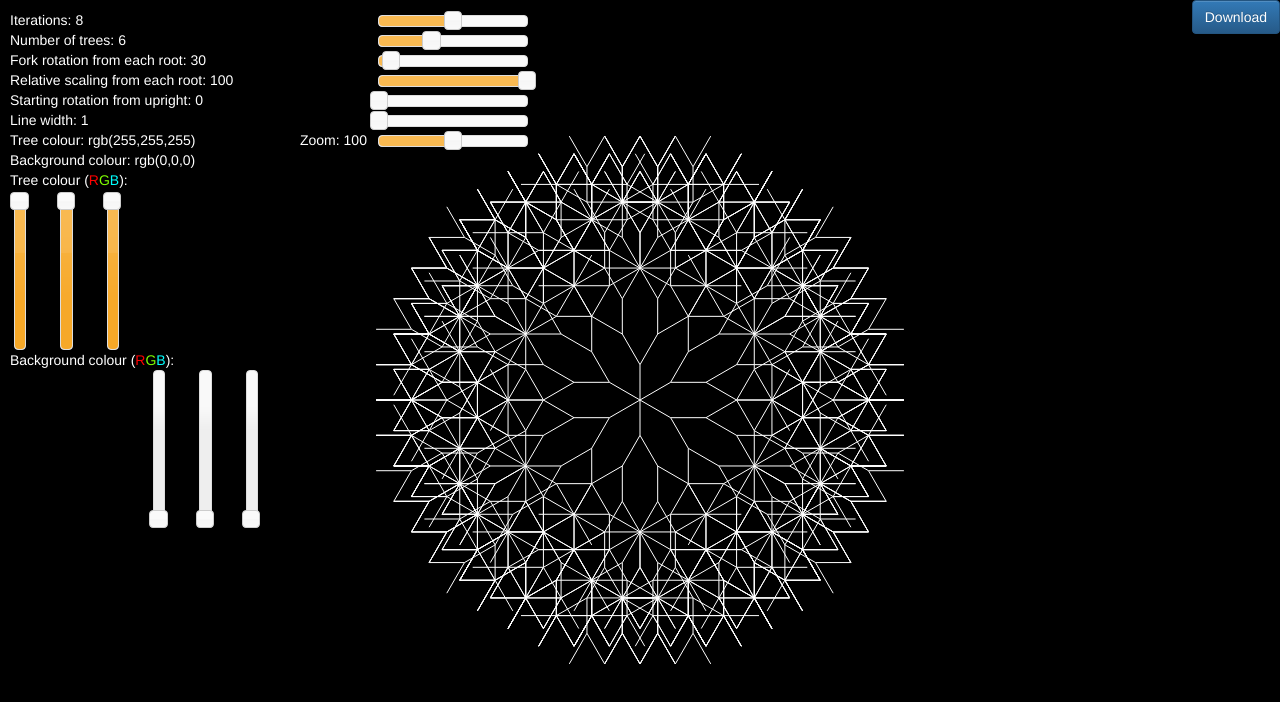
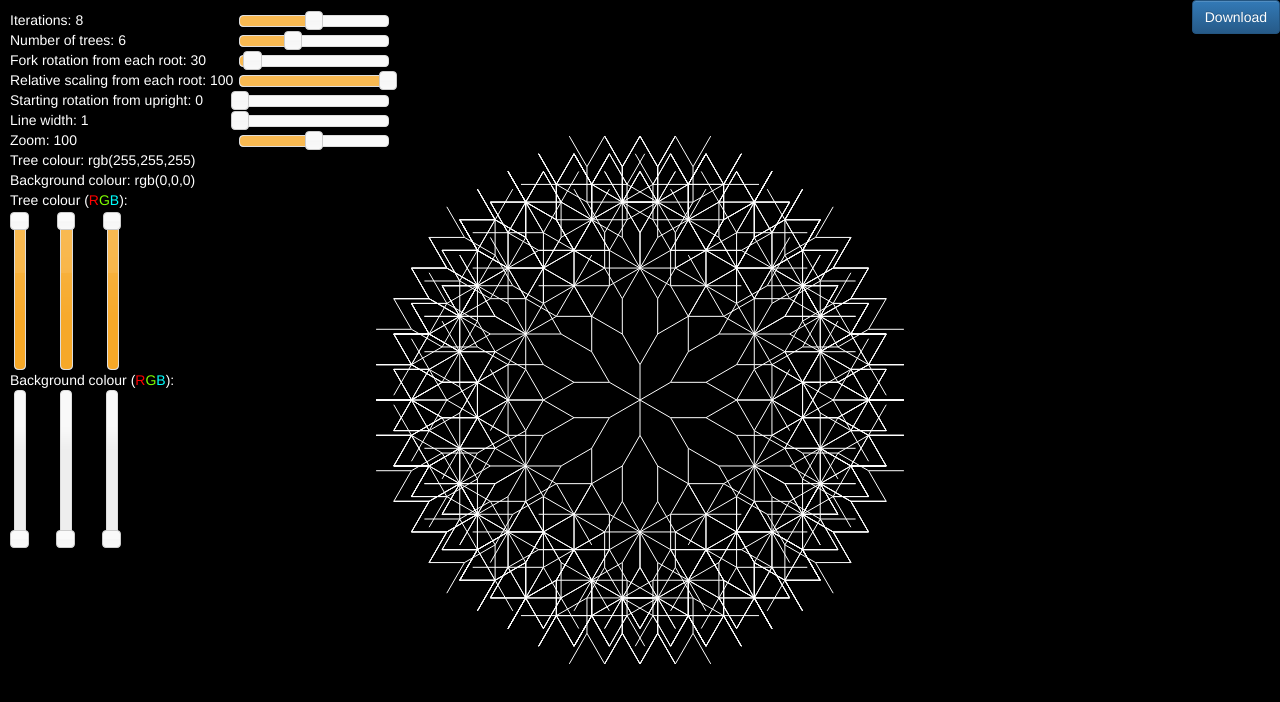
Before and after one commit to m-roberts/fractal-tree, a plain HTML site: page index.html in a window 1280 px wide. Drawn offline with Linux system fonts and the light colour scheme.

Commit message:
Improved page layout

```diff
--- a/css/style.css
+++ b/css/style.css
@@ -80,15 +80,31 @@ p, button {
 	height: 150px;
 	margin-left: 14px;
 	margin-right: 20px;
-	top: 200px;
+	top: 220px;
 	float: left;
 }
 
 /* Background colour slider positions */
-#back-slider-R, #back-slider-G, #back-slider-B {
+#back-slider-R {
 	height: 150px;
-	margin-left: 14px;
+	margin-left: -125px;
 	margin-right: 20px;
-	top: 370px;
+	top: 390px;
 	float: left;
 }
+
+#back-slider-G {
+	height: 150px;
+	margin-left: -79px;
+	margin-right: 20px;
+	top: 390px;
+	float: left;
+}
+
+#back-slider-B {
+	height: 150px;
+	margin-left: -33px;
+	margin-right: 20px;
+	top: 390px;
+	float: left;
+}
--- a/index.html
+++ b/index.html
@@ -22,14 +22,14 @@
 
 			<div id="settings">
 				<!-- Slider display -->
-				<p style="color:white;margin-left:10px;margin-top:170px;">
+				<p style="color:white;margin-left:10px;margin-top:190px;">
 					Tree colour (<span style="color:red;">R</span><span style="color:chartreuse;">G</span><span style="color:aqua;">B</span>):</p>
 				<p>
 				<!-- http://jqueryui.com/slider/#colorpicker -->
 				<div id="tree-slider-R"></div>
 				<div id="tree-slider-G"></div>
 				<div id="tree-slider-B"></div>
-				<p style="color:white;margin-left:10px;margin-top:350px;">
+				<p style="color:white;margin-left:10px;margin-top:370px;">
 					Background colour (<span style="color:red;">R</span><span style="color:chartreuse;">G</span><span style="color:aqua;">B</span>):</p>
 				<p>
 				<!-- http://jqueryui.com/slider/#colorpicker -->
@@ -59,10 +59,10 @@
 				<div id="lineWidth-slider"></div>
 				<p style="margin-top:110px;">Line width: <span id="lineWidth"></span></p>
 				<div id="zoom-slider"></div>
-				<p style="margin-left:300px;margin-top:130px;">Zoom: <span id="zoom"></span></p>
+				<p style="margin-top:130px;">Zoom: <span id="zoom"></span></p>
 				<div id="startingAngle-slider"></div>
-				<p style="margin-top:130px;">Tree colour: <span id="colourTree"></span></p>
-				<p style="margin-top:150px;">Background colour: <span id="colourBackground"></span></p>
+				<p style="margin-top:150px;">Tree colour: <span id="colourTree"></span></p>
+				<p style="margin-top:170px;">Background colour: <span id="colourBackground"></span></p>
 			</div>
 
 			<!-- Text values for user interactions -->
```
Also changed, not shown: README.md.
